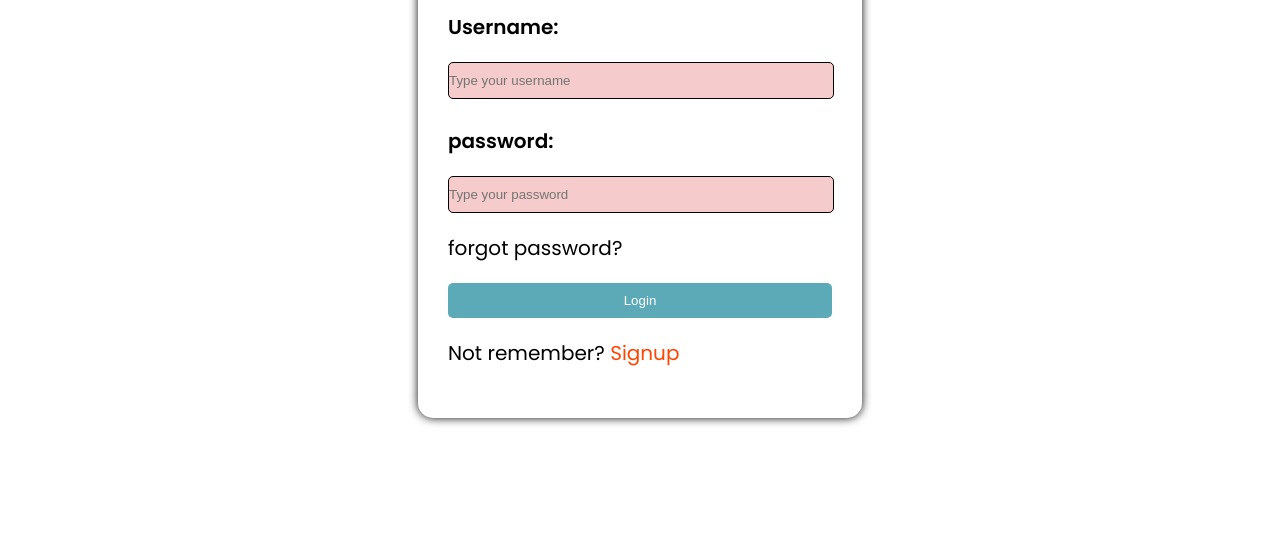
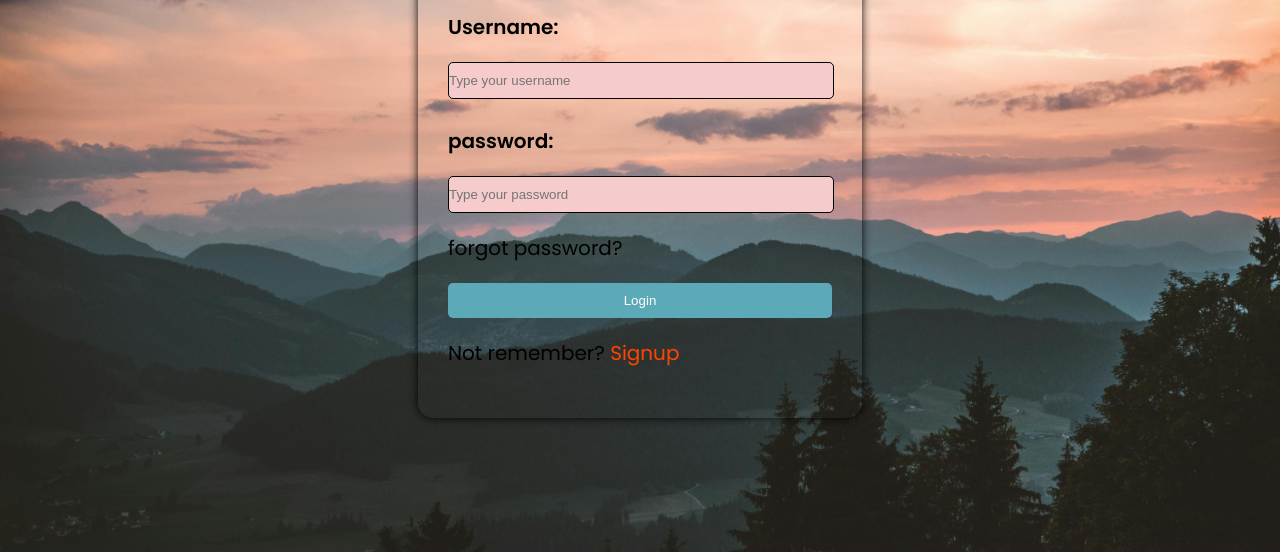
Before and after one commit to kumarsh001/Gunshop, a plain HTML site: page login.html in a window 1280 px wide. Shown: the part 248-800 px from the top of the page. Drawn offline with Linux system fonts and the light colour scheme; the site is published under a folder, as on GitHub Pages, so addresses that start at the root find nothing.

Commit message:
corrected

```diff
--- a/CSS/login.css
+++ b/CSS/login.css
@@ -16,7 +16,7 @@ body {
     justify-content: center;
     align-items: center;
     height: 100vh;
-    background-image: url(/IMAGES/pexels-stywo-1261728.jpg);
+    background-image: url('../IMAGES/pexels-stywo-1261728.jpg');
     background-repeat: no-repeat;
     background-position: center;
     background-size: cover;
--- a/CSS/register.css
+++ b/CSS/register.css
@@ -14,7 +14,7 @@
 
 body{
 
-    background-image: url(/IMAGES/pexels-stywo-1261728.jpg);
+    background-image: url('../IMAGES/pexels-stywo-1261728.jpg');
     background-repeat: no-repeat;
     background-position: center;
     background-size: cover;
```
Also changed, not shown: about.html (+1 -1 lines).
